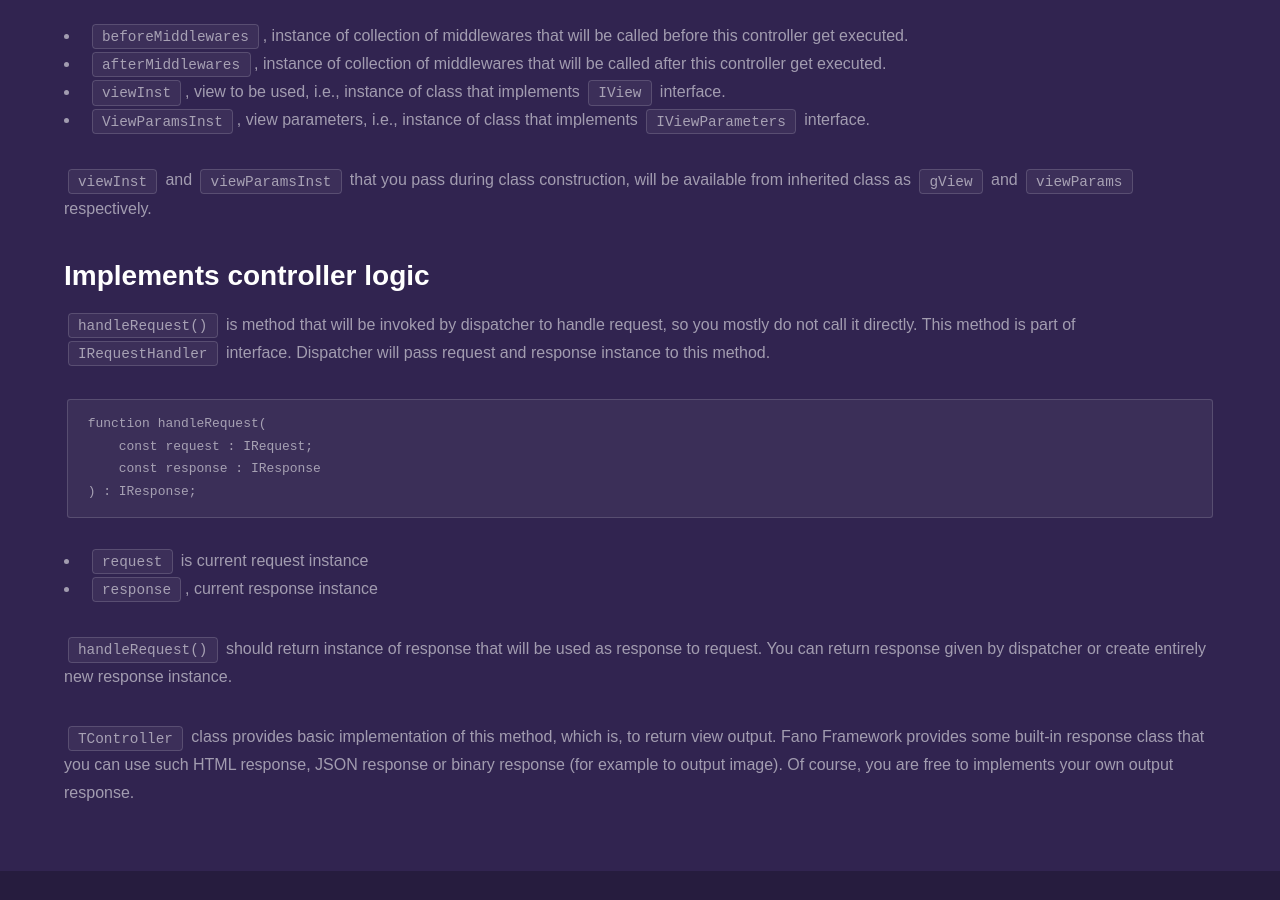
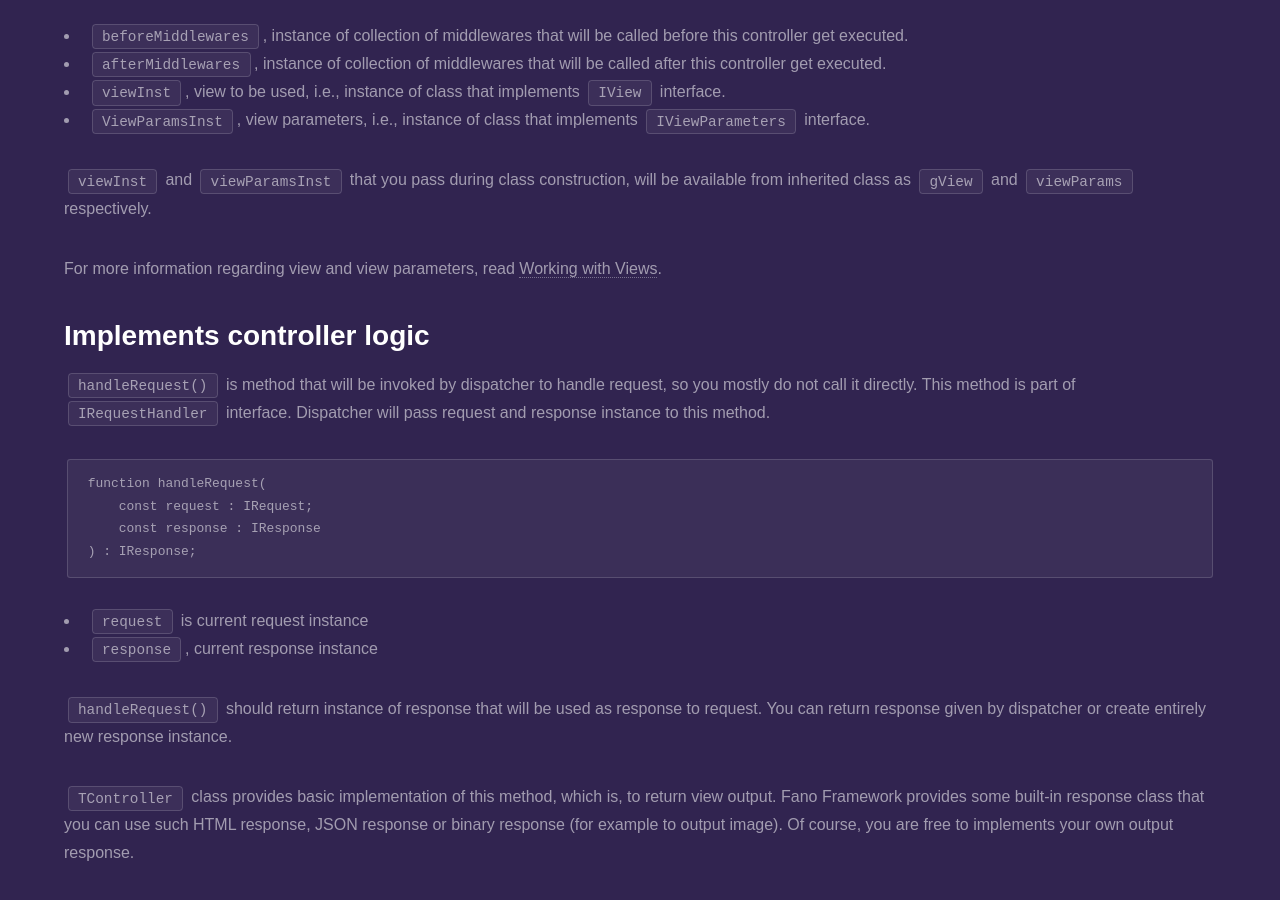
Before and after one commit to fanoframework/fanoframework.github.io, a Jekyll site: the page built from working-with-controllers/index.md, in a window 1280 px wide and 900 px high, scrolled down 1551 px. Built offline with Jekyll 4.4.1, drawn with Linux system fonts in a browser that asks for light colours; our own code applies the rules of GitHub Pages for plain Markdown files.

Commit message:
add reference to how to work with view

```diff
--- a/working-with-controllers/index.md
+++ b/working-with-controllers/index.md
@@ -57,6 +57,8 @@ after this controller get executed.
 
 `viewInst` and `viewParamsInst` that you pass during class construction, will be available from inherited class as `gView` and `viewParams` respectively.
 
+For more information regarding view and view parameters, read [Working with Views](working-with-views).
+
 ## Implements controller logic
 
 `handleRequest()` is method that will be invoked by dispatcher to handle request, so you mostly do not call it directly.
```
